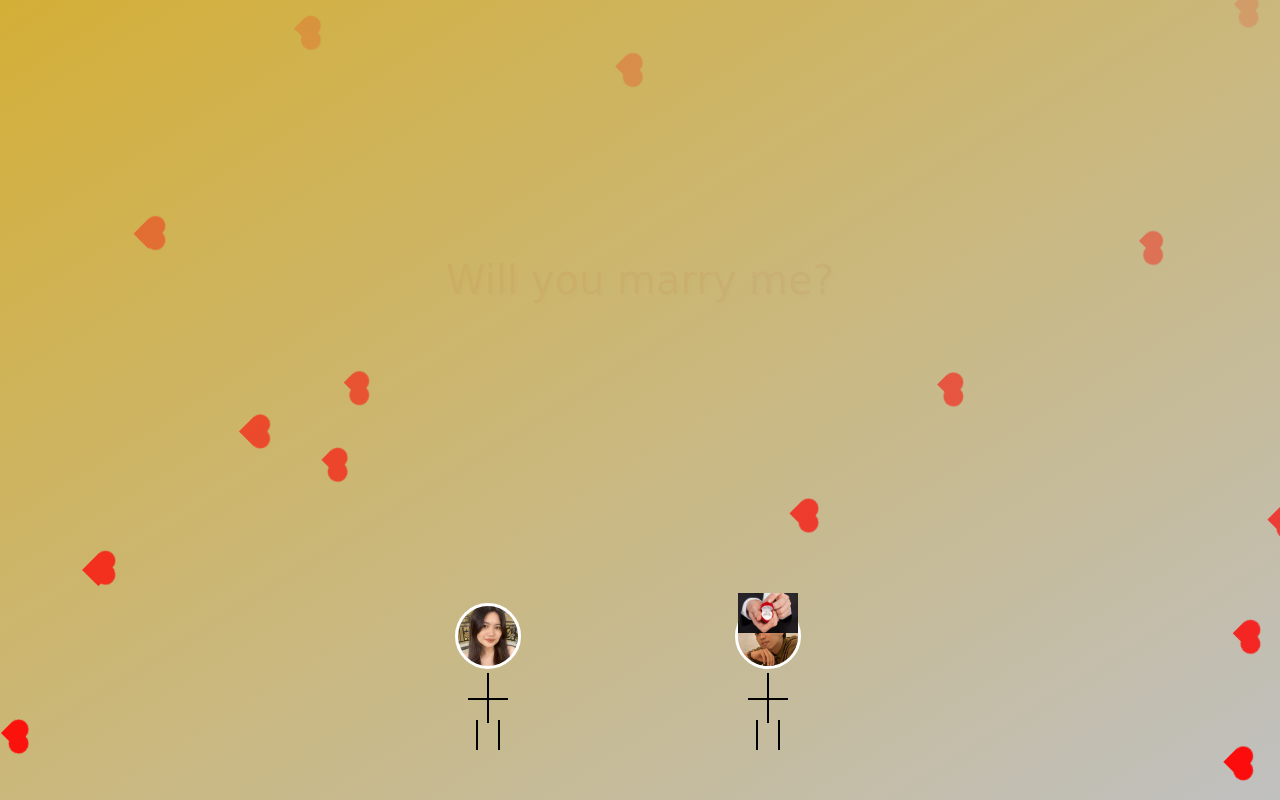
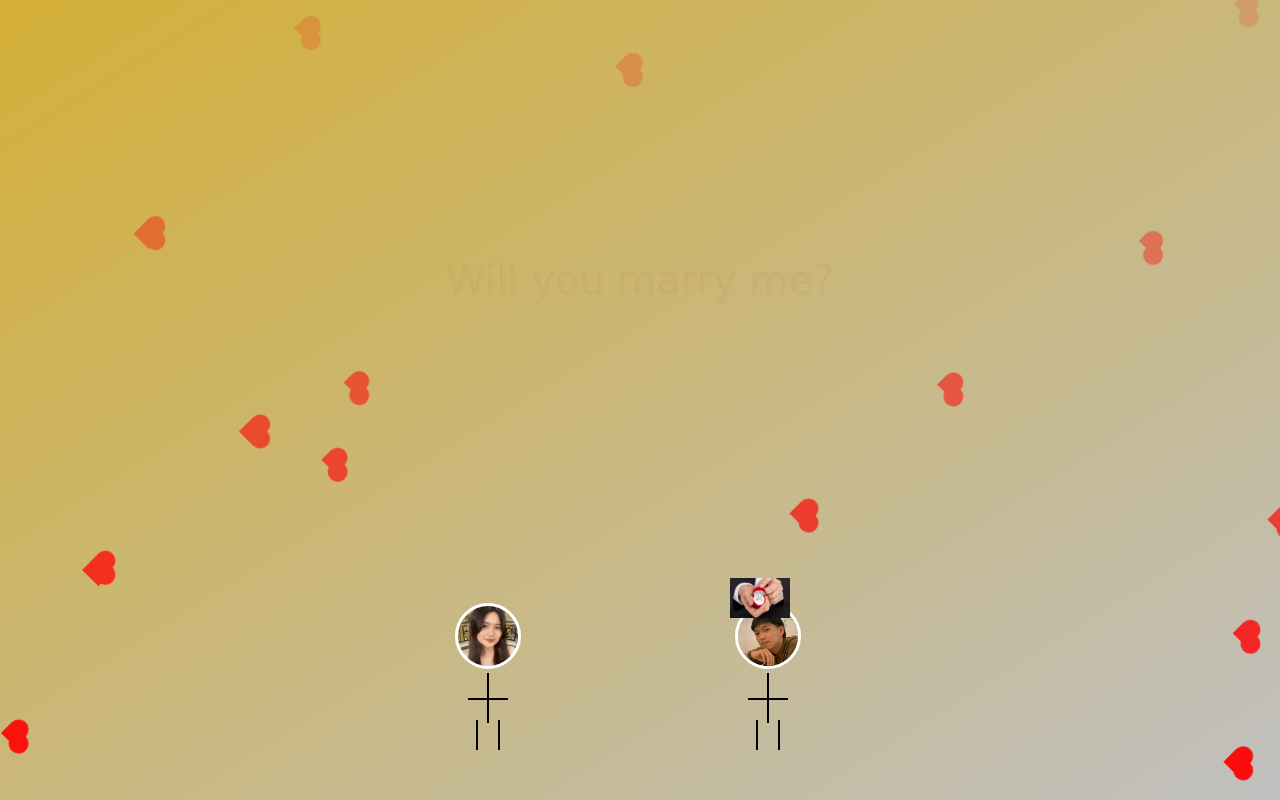
Before and after one commit to ceciliasds/secret, a plain HTML site: page index.html in a window 1280 px wide. Shown: the top 800 px of the page. Drawn offline with Linux system fonts and the light colour scheme.

Commit message:
Update index.html

```diff
--- a/index.html
+++ b/index.html
@@ -120,8 +120,8 @@
       width: 60px; /* bigger */
       display: none;
       position: absolute;
-      top: -10px; /* above head */
-      left: 50%;
+      top: -25px; /* above head */
+      left: 40%;
       transform: translateX(-50%);
     }
 
```
